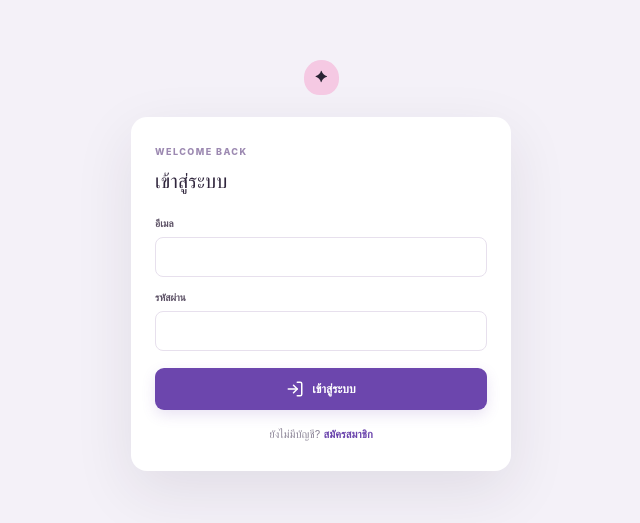
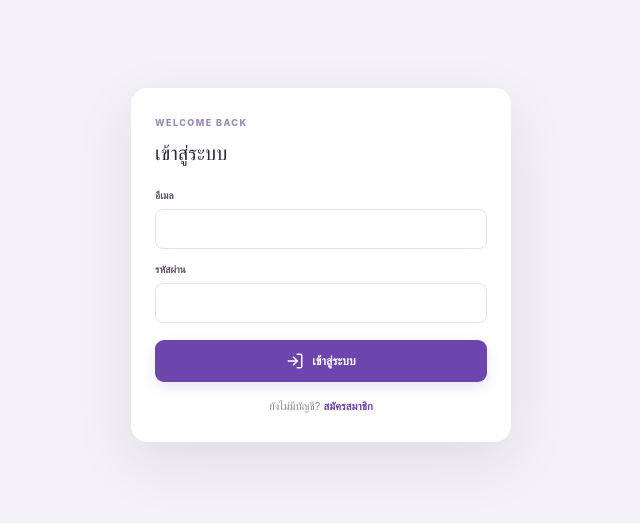
Before and after one commit to BunyakornGoko/expense-tracker, a Next.js app: page /login in a window 1280 px wide. Shown: the part 135-658 px from the top of the page, without its empty margins (319-959 px from the left). Built offline with nearby package versions, Linux system fonts and the light colour scheme.

Commit message:
Delete kuromi mask

```diff
--- a/app/login/page.tsx
+++ b/app/login/page.tsx
@@ -1,10 +1,8 @@
 import { LoginForm } from '@/components/login-form'
-import { KuromiMark } from '@/components/kuromi-mark'
 
 export default function LoginPage() {
   return (
     <main className="auth-shell">
-      <KuromiMark />
       <LoginForm />
     </main>
   )
--- a/app/register/page.tsx
+++ b/app/register/page.tsx
@@ -1,10 +1,8 @@
 import { RegisterForm } from '@/components/register-form'
-import { KuromiMark } from '@/components/kuromi-mark'
 
 export default function RegisterPage() {
   return (
     <main className="auth-shell">
-      <KuromiMark />
       <RegisterForm />
     </main>
   )
```
Also changed, not shown: 1 other file (tests, documents, lock files or other folders).
